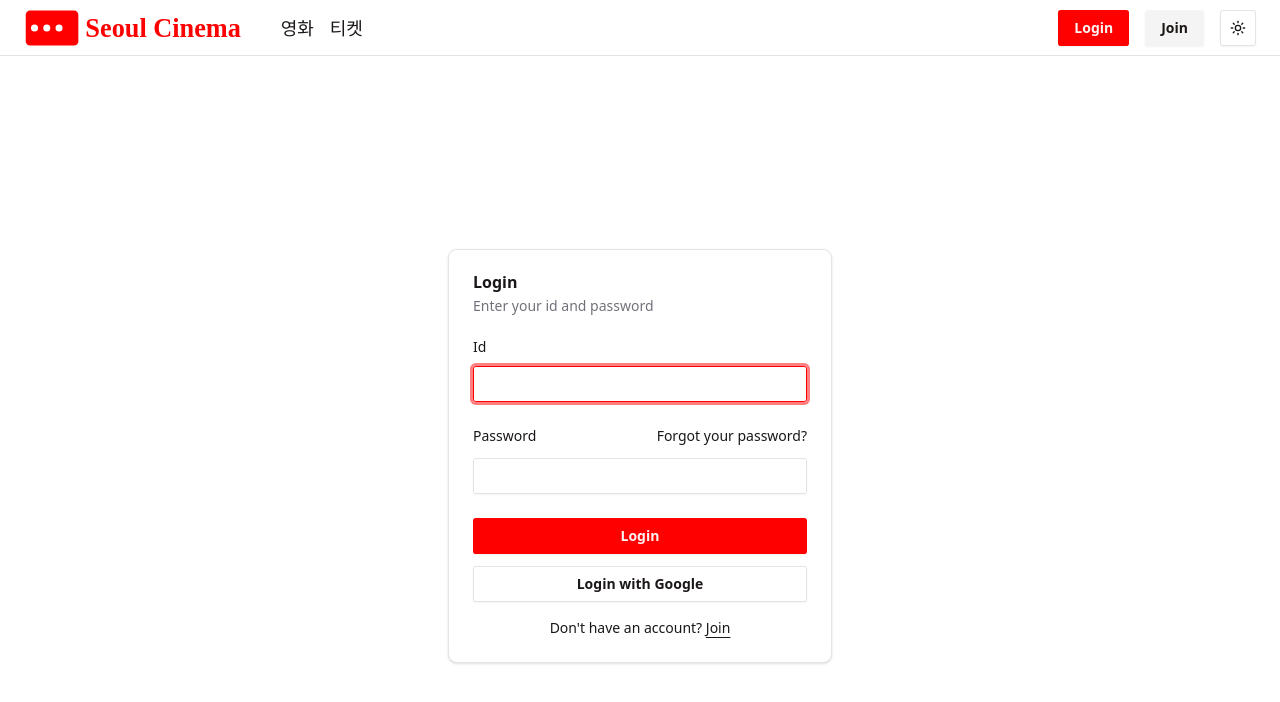
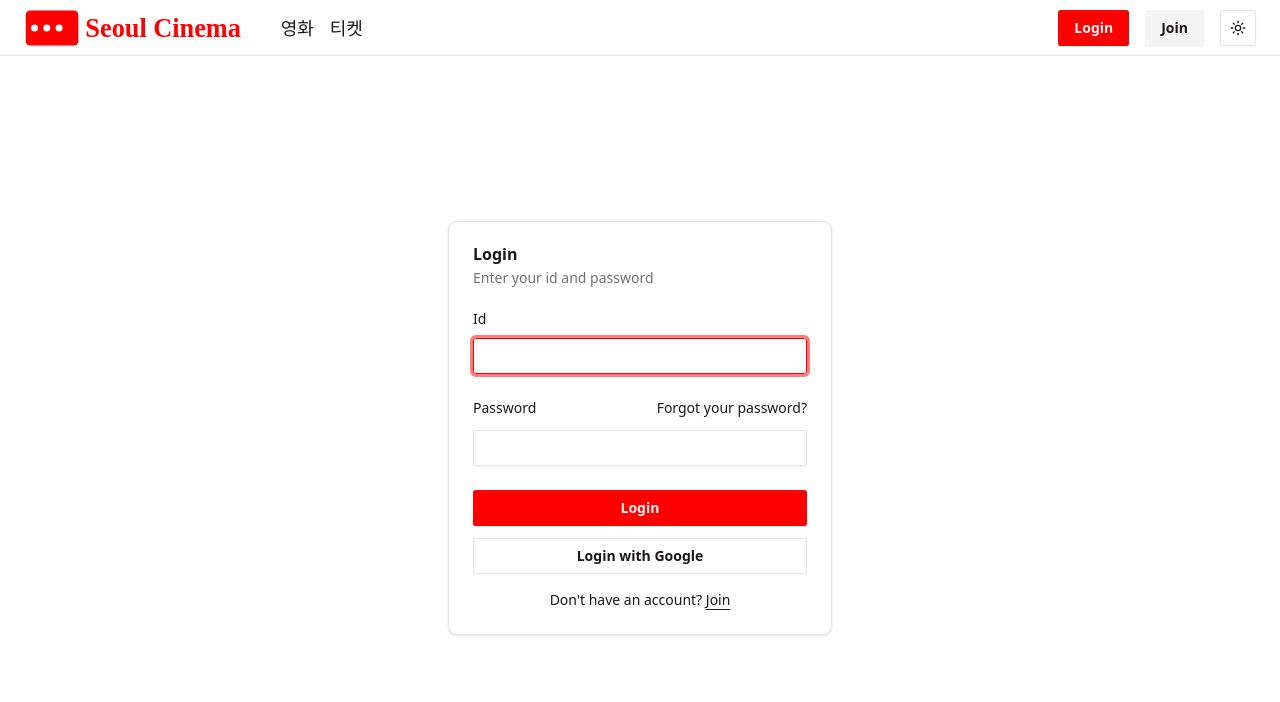
Before and after one commit to UOS-DBD-CINEMA/cinema-web, a React (Vite) app: page /login in a window 1280 px wide. Shown: the top 702 px of the page. Built offline with nearby package versions, Linux system fonts and the light colour scheme; no server answers.

Commit message:
chore: modify Login page height overflow

```diff
--- a/src/routes/pages/Login.tsx
+++ b/src/routes/pages/Login.tsx
@@ -2,7 +2,7 @@ import { LoginForm } from '@/components/login-form';
 
 export function Login() {
   return (
-    <div className="flex min-h-svh w-full items-center justify-center p-6 md:p-10">
+    <div className="flex min-h-[calc(100svh-(--spacing(14)))] w-full items-center justify-center p-6 md:p-10">
       <div className="w-sm">
         <LoginForm />
       </div>
```
